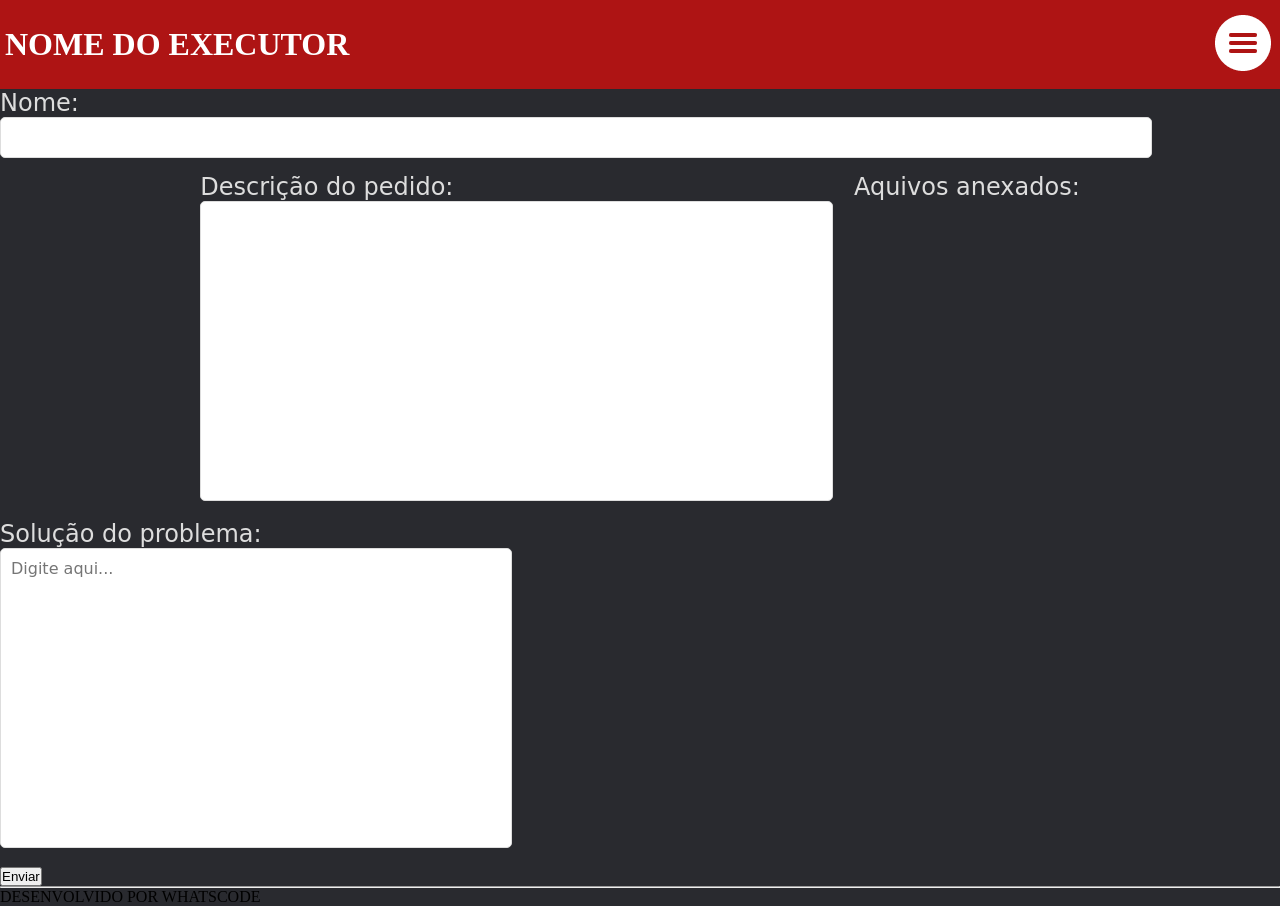
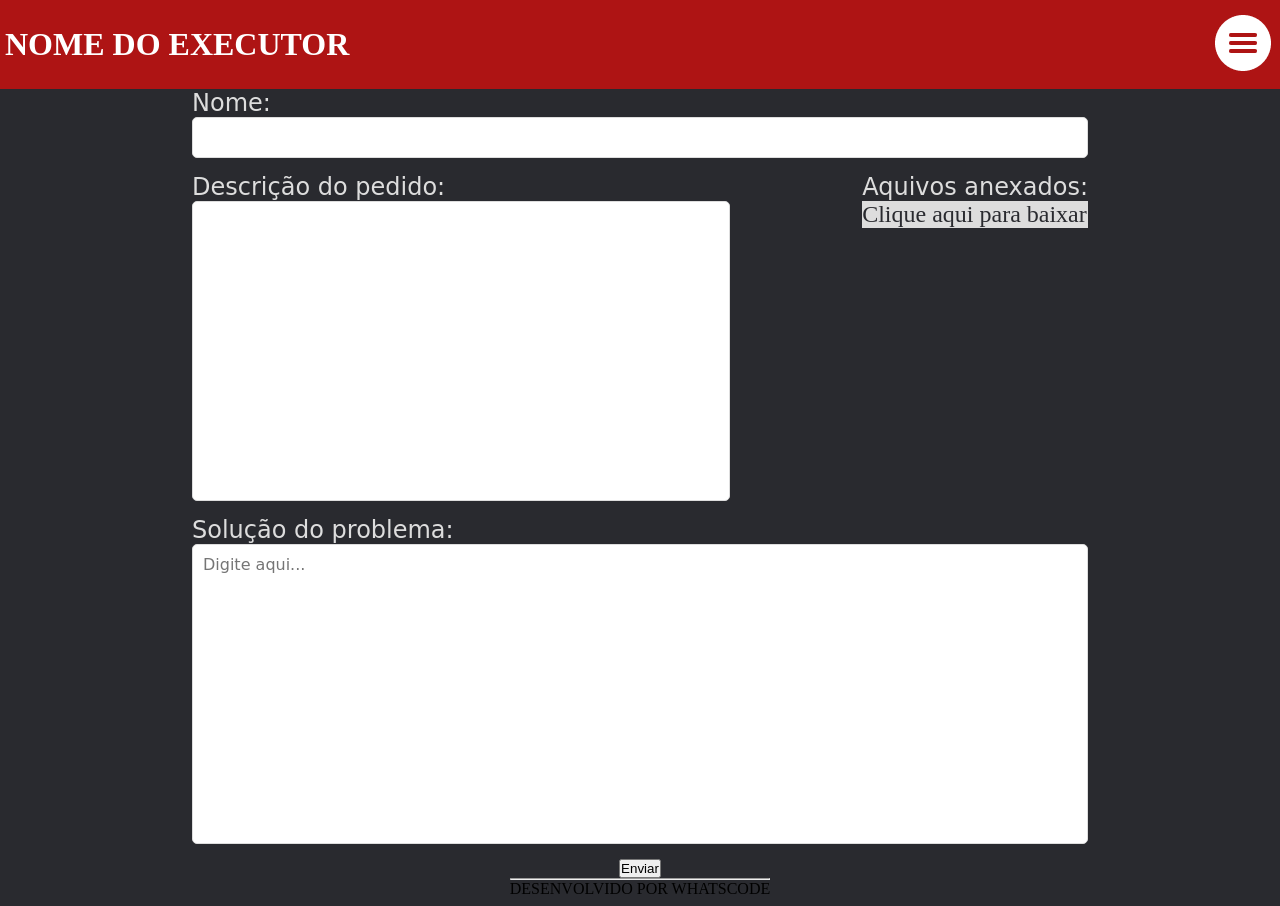
Before and after one commit to whatscodeg3/API-DSM-ServiceDesk, a Flask app: template src/templates/resposta-executor.html in a window 1280 px wide. Run offline with Flask 2, Linux system fonts and the light colour scheme; the template is opened without the code that fills it, so the values that code supplies are empty; some web fonts are replaced.

Commit message:
Alinhando todas as divs

```diff
--- a/src/static/css/resposta-executor.css
+++ b/src/static/css/resposta-executor.css
@@ -7,6 +7,9 @@
     text-decoration: none;
 }
 body{
+    display: flex;
+    align-items: center;
+    flex-direction: column;
     font-size:100%;
     background: #292A2F;
     overflow: hidden
@@ -70,18 +73,49 @@ body{
     color:#DDD
 }
 
-.desc-principal {
+.geral {
     display: flex;
-    justify-content: space-around;
+    align-items: center;
+    justify-content: center;
+    flex-direction: column;
+    width: 70%;
 }
 
 .nome-principal {
     display: flex;
     flex-direction: column;
+    width: 100%;
+}
+
+.desc-principal {
+    display: flex;
+    flex-direction: row;
+    justify-content: space-between;
+    gap: 8%;
+    width: 100%;
+}
+
+.desc-pedido {
+    display: flex;
+    flex-direction: column;
+    width: 60%;
+}
+
+.desc-anexo {
+    display: flex;
+    flex-direction: column;
+}
+
+.solucao-principal {
+    display: flex;
+    flex-direction: column;
+    justify-content: center;
+    width: 100%;
 }
 
 .caixa-texto-nome {
-    width: 90%;
+    display: flex;
+    width: 100%;
     padding: 10px;
     margin-bottom: 15px;
     border: 1px solid #DDD;
@@ -91,7 +125,8 @@ body{
 }
 
 .caixa-texto-desc {
-    width: 250%;
+    display: flex;
+    width: 100%;
     padding: 10px;
     margin-bottom: 15px;
     border: 1px solid #DDD;
@@ -101,7 +136,7 @@ body{
 }
 
 .caixa-texto-solucao {
-    width: 40%;
+    width: 100%;
     padding: 10px;
     margin-bottom: 15px;
     border: 1px solid #DDD;
--- a/src/templates/resposta-executor.html
+++ b/src/templates/resposta-executor.html
@@ -22,20 +22,20 @@
 
     <!--Principal-->
     <main class="geral">
-        <form class="form">
-
         <section class="nome-principal">
                 <p class="titulo">Nome:</p>
                 <input class="caixa-texto-nome">
         </section>
 
         <section class="desc-principal">
-                <div>
+            <div class="desc-pedido">
                 <p class="titulo">Descrição do pedido:</p>
                 <textarea class="caixa-texto-desc"></textarea>
             </div>
-                <div>
+
+            <div class="desc-anexo">
                 <p class="titulo">Aquivos anexados:</p>
+                <a href="url" download="nome-arquivo" style="background-color: #DDD; color: #292A2F; font-size: 150%;">Clique aqui para baixar</a>
             </div>
         </section>
 
@@ -45,8 +45,6 @@
         </section>
 
         <input class="botao" type="submit" value="Enviar">
-
-        </form>
     </main>
 
     <footer class="footer">
```
Lines whose indentation alone changed are shown as unchanged.
